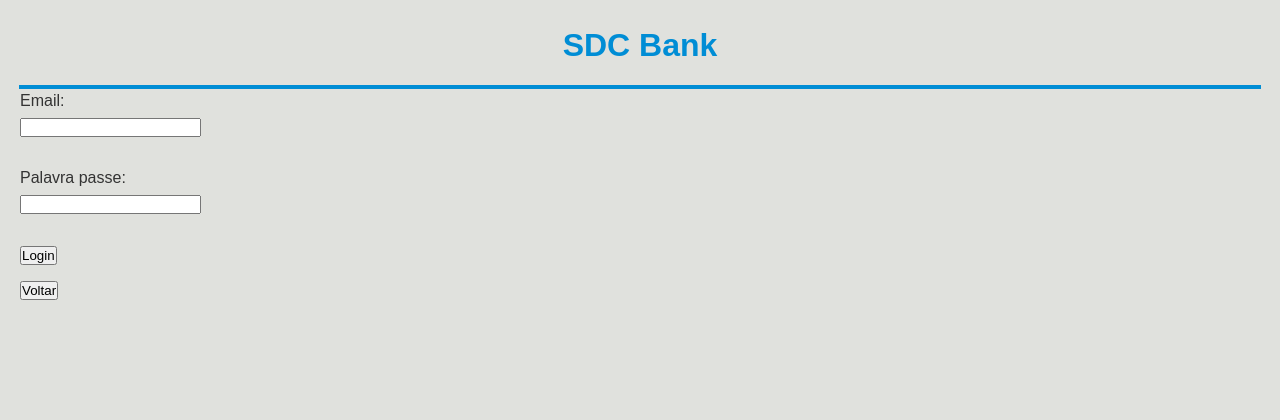
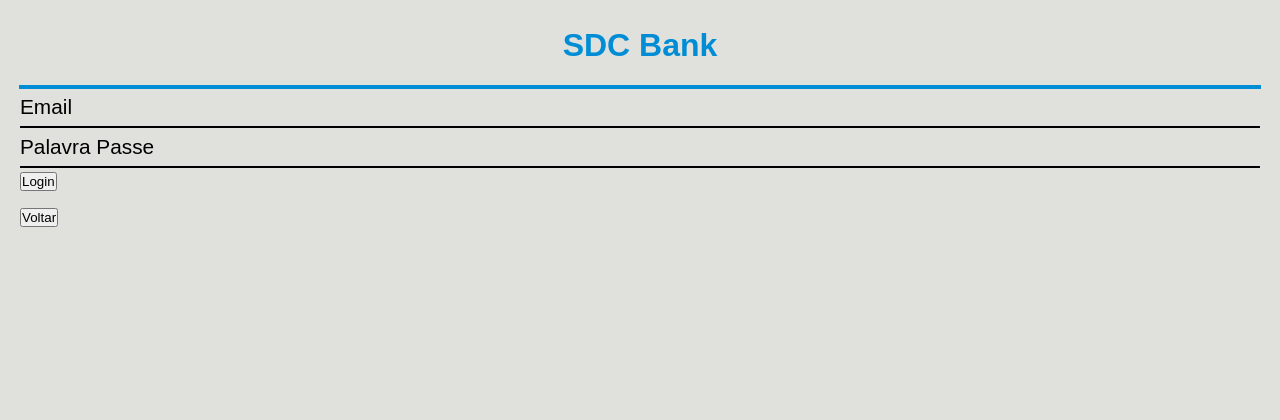
Before and after one commit to sfd-sdc/ProjInt, a Flask app: page /signin in a window 1280 px wide. Shown: the top 420 px of the page. Run offline with Flask 3, Linux system fonts and the light colour scheme.

Commit message:
alterações no login e css do login

```diff
--- a/flaskr/static/css/style.css
+++ b/flaskr/static/css/style.css
@@ -122,3 +122,60 @@ p {
 .button-home:active:after {
     opacity: 1;
 }
+
+.formfield {
+    font-family: inherit;
+    width: 100%;
+    border: 0;
+    border-bottom: 2px solid black;
+    outline: 0;
+    font-size: 1.3rem;
+    color: black;
+    padding: 7px 0;
+    background: transparent;
+    transition: border-color 0.2s;
+
+    &::placeholder {
+        color: transparent;
+    }
+
+    &:placeholder-shown ~ .formlabel {
+        font-size: 1.3rem;
+        cursor: text;
+        top: 20px;
+    }
+}
+
+.formlabel {
+    position: absolute;
+    top: 0;
+    display: block;
+    transition: 0.2s;
+    font-size: 1rem;
+    color: black;
+}
+
+.email {
+    padding-top: 70px;
+}
+
+.password {
+    padding-top: 110px;
+}
+
+.formfield:focus {
+    .formlabel {
+        position: absolute;
+        top: 0;
+        display: block;
+        transition: 0.2s;
+        font-size: 1rem;
+        color: blue;
+        font-weight: 700;
+    }
+    padding-bottom: 6px;
+    font-weight: 700;
+    border-width: 3px;
+    border-image: blue;
+    border-image-slice: 1;
+}
--- a/flaskr/templates/login.html
+++ b/flaskr/templates/login.html
@@ -1,10 +1,10 @@
 {% extends "base.html" %} {% block title %} {{ data.title }} {% endblock %} {% block nav %} {{ data.navTitle }} {% endblock %} {% block content %}
 <form action="/login" method="POST">
-    <label for="email">Email:</label><br />
-    <input type="email" id="email" name="email" required /><br /><br />
+    <input class="formfield" placeholder="Email" type="email" id="email" name="email" required />
+    <label class="formlabel email" for="email">Email</label>
 
-    <label for="password">Palavra passe:</label><br />
-    <input type="password" id="password" name="password" required /><br /><br />
+    <input class="formfield" placeholder="Password" type="password" id="password" name="password" required />
+    <label class="formlabel password" for="password">Palavra Passe</label>
 
     <input type="submit" value="Login" />
 
```
